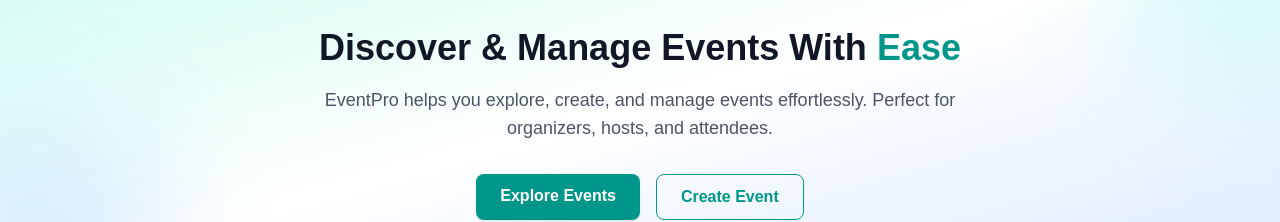
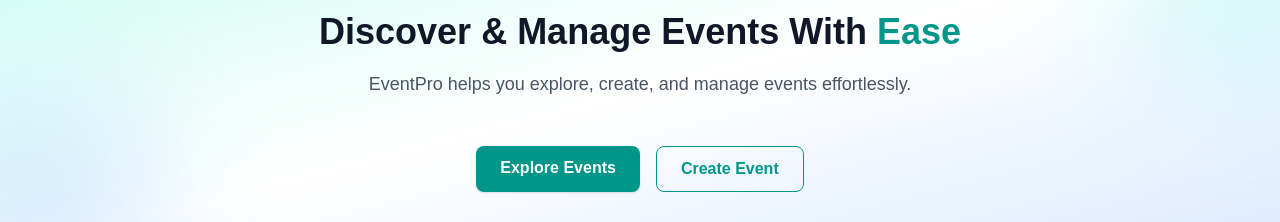
Before and after one commit to Humayraurmi/event-management-client, a Next.js app: page / in a window 1280 px wide. Shown: the part 135-357 px from the top of the page. Built offline with nearby package versions, Linux system fonts and the light colour scheme; no server answers.

Commit message:
banner final fixed

```diff
--- a/src/components/Banner.jsx
+++ b/src/components/Banner.jsx
@@ -14,15 +14,14 @@
             <div className="relative w-full">
                 <div className="max-w-7xl mx-auto px-6 py-16 lg:py-20 flex flex-col items-center text-center">
 
-                    <h1 className="text-2xl md:text-4xl font-extrabold text-gray-900 leading-tight max-w-3xl opacity-0 translate-y-4 animate-[fadeUp_0.8s_ease-out_forwards]">
-                        Discover & Manage Events With{" "}
-                        <span className="text-teal-600">Ease</span>
+                    <h1 className="text-2xl md:text-4xl font-extrabold text-gray-900 leading-tight max-w-3xl fadeUp">
+                        Discover & Manage Events With <span className="text-teal-600">Ease</span>
                     </h1>
 
-                    <p className="mt-4 text-base md:text-lg text-gray-600 max-w-2xl opacity-0 translate-y-4 animate-[fadeUp_0.8s_ease-out_0.2s_forwards]">
+                    <p className="mt-4 text-base md:text-lg text-gray-600 max-w-2xl fadeUp">
                         EventPro helps you explore, create, and manage events effortlessly.
-                        Perfect for organizers, hosts, and attendees.
                     </p>
+
 
                     <div className="mt-8 flex flex-col sm:flex-row gap-4 opacity-0 translate-y-4 animate-[fadeUp_0.8s_ease-out_0.4s_forwards]">
 
```
